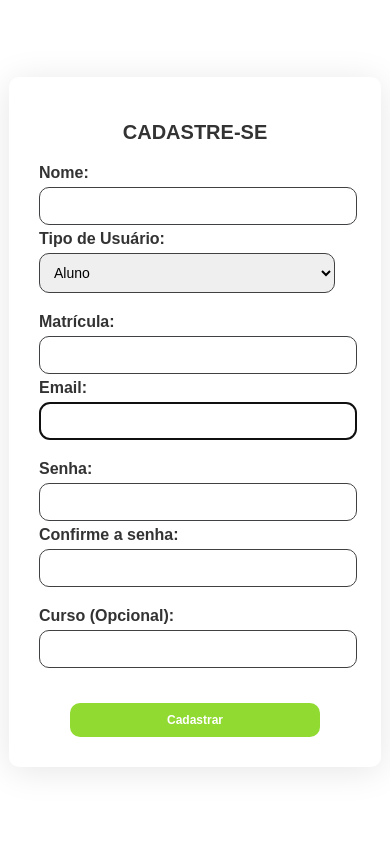
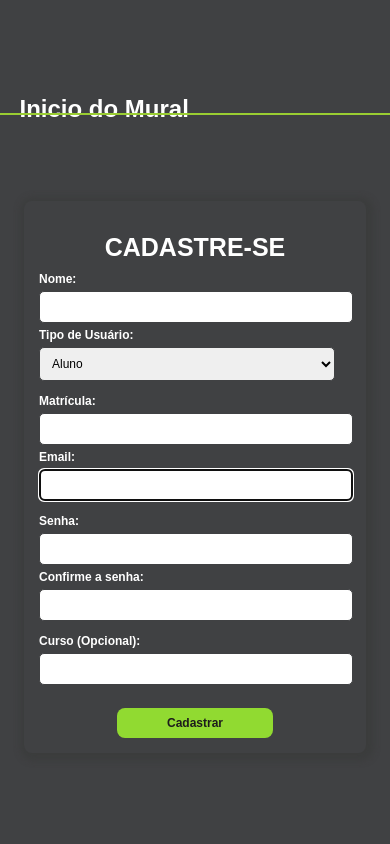
Before and after one commit to JoseWilliamCosta/arquivos.github.io, a Django app: page /cadastra/ in a window 390 px wide. Run offline with Django 5.2, Linux system fonts and the light colour scheme.

Commit message:
add css das paginas

```diff
--- a/mural_virtual/core/static/css/cadastro.css
+++ b/mural_virtual/core/static/css/cadastro.css
@@ -10,51 +10,75 @@
 
 body {
     font-family: Arial, sans-serif;
-    background-color: var(--branco-color);
+    background-color: var(--cinza-color);
     color: var(--cinza-texto-color);
     margin: 0;
     padding: 0;
     display: flex;
+    flex-direction: column;
     justify-content: center;
     align-items: center;
     height: 100vh;
 }
 
-.container {
-    background-color: var(--branco-color);
-    padding: 30px;
-    border-radius: 10px;
-    box-shadow: 0 4px 35px rgba(0, 0, 0, 0.1);
-    width: 40%;
-    max-width: 600px;
-    text-align: center;
+header {
+    display: flex;
+    justify-content: space-between;
+    align-items: center;
+    padding: 15px;
 }
 
-h1 {
-    color: var(--cinza-texto-color);
-    margin-bottom: 20px;
+header hr {
+    border: none;
+    border-top: 2px solid yellowgreen;
+    width: 100%;
+    margin-top: 6%;
+    left: 0%;
+    position: absolute;
+
+
+}
+
+header h1 {
+    margin-bottom: 10px;
+    font-size: 24px;
+    margin-left: -45%;
+    position: absolute;
+    color: var(--branco-color);
+}
+
+
+
+.container {
+    background-color: var(--cinza-color);
+    padding: 15px;
+    border-radius: 8px;
+    box-shadow: 2px 2px 6px 6px rgba(55, 57, 55, 0.442);
+    width: 30%;
+    text-align: center;
+    margin-top: 80px;
+}
+
+.container h1 {
+    color: var(--branco-color);
+    margin-bottom: 10px;
+    font-size: 25px;
+    font-weight: 800;
 }
 
 .error-message {
     color: var(--cinza-claro-color);
     background-color: var(--preto-color);
-    padding: 10px;
+    padding: 8px;
     border-radius: 5px;
-    margin-bottom: 15px;
+    margin-bottom: 10px;
     text-align: center;
 }
 
 form {
     display: flex;
     flex-direction: column;
-    gap: 15px;
-}
-
-.form-grid {
-    display: grid;
-    grid-template-columns: repeat(2, 1fr);
-    gap: 15px;
-    justify-content: space-between;
+    gap: 8px;
 }
 
 .form-group {
@@ -62,22 +86,23 @@ form {
     flex-direction: column;
     text-align: left;
     margin-bottom: 5px;
-
 }
 
 label {
     font-weight: bold;
     margin-bottom: 5px;
+    font-size: 12px;
+    color: var(--branco-color);
 }
 
 input[type="text"],
 input[type="email"],
 input[type="password"],
 select {
-    padding: 10px;
+    padding: 8px;
     border: 0.2px solid var(--cinza-color);
-    border-radius: 10px;
-    font-size: 14px;
+    border-radius: 5px;
+    font-size: 12px;
     width: 95%;
 }
 
@@ -87,20 +112,20 @@ select {
 
 button {
     background-color: var(--ver-color);
-    color: var(--branco-color);
+    color: var(--preto-color);
     border: none;
-    padding: 16px;
-    border-radius: 10px;
+    padding: 15px;
+    border-radius: 8px;
     cursor: pointer;
-    font-size: 20px;
+    font-size: 15px;
     font-weight: 600;
     transition: background-color 0.3s ease;
     width: 50%;
-    margin-top: 15px;
+    margin-top: 10px;
 }
 
 button:hover {
-    background-color: var(--cinza-color);
+    background-color: #518310;
 }
 
 /* Responsividade */
@@ -110,40 +135,19 @@ button:hover {
     }
 }
 
-
 @media (max-width: 430px) {
-
     h1 {
-        color: var(--cinza-texto-color);
-        margin-bottom: 20px;
-        font-size: 20px;
+        font-size: 18px;
         font-weight: 900;
     }
+
     .container {
-        background-color: var(--branco-color);
-        padding: 30px;
-        border-radius: 10px;
-        box-shadow: 0 4px 35px rgba(0, 0, 0, 0.1);
         width: 80%;
-        max-width: 600px;
-        text-align: center;
-    }
-    .form-grid {
-        grid-template-columns: 1fr;
-    }
-    button {
-        background-color: var(--ver-color);
-        color: var(--branco-color);
-        border: none;
-        padding: 10px;
-        border-radius: 10px;
-        cursor: pointer;
-        font-size: 12px;
-        font-weight: 600;
-        transition: background-color 0.3s ease;
-        width: 80%;
-        margin-top: 15px;
+        padding: 15px;
     }
 
-
+    button {
+        padding: 8px;
+        font-size: 12px;
+    }
 }
--- a/mural_virtual/core/templates/index.html
+++ b/mural_virtual/core/templates/index.html
@@ -11,6 +11,7 @@
 <body>
     <header>
     <h1>Inicio do Mural</h1>
+    <hr>
     {% if messages %}
     <ul class="messages">
         {% for message in messages %}
--- a/mural_virtual/core/templates/usuarios/cadastra.html
+++ b/mural_virtual/core/templates/usuarios/cadastra.html
@@ -8,6 +8,11 @@
     <link rel="stylesheet" href="{% static 'css/cadastro.css' %}">
 </head>
 <body>
+    <header>
+        <h1>Inicio do Mural</h1>
+        <hr>
+
+    </header>
     <div class="container">
         <h1>CADASTRE-SE</h1>
 
```
Also changed, not shown: mural_virtual/core/static/css/login.css (added, +94 -0 lines), mural_virtual/core/static/css/style.css (+12 -2 lines), mural_virtual/core/templates/usuarios/login.html (+19 -7 lines).
